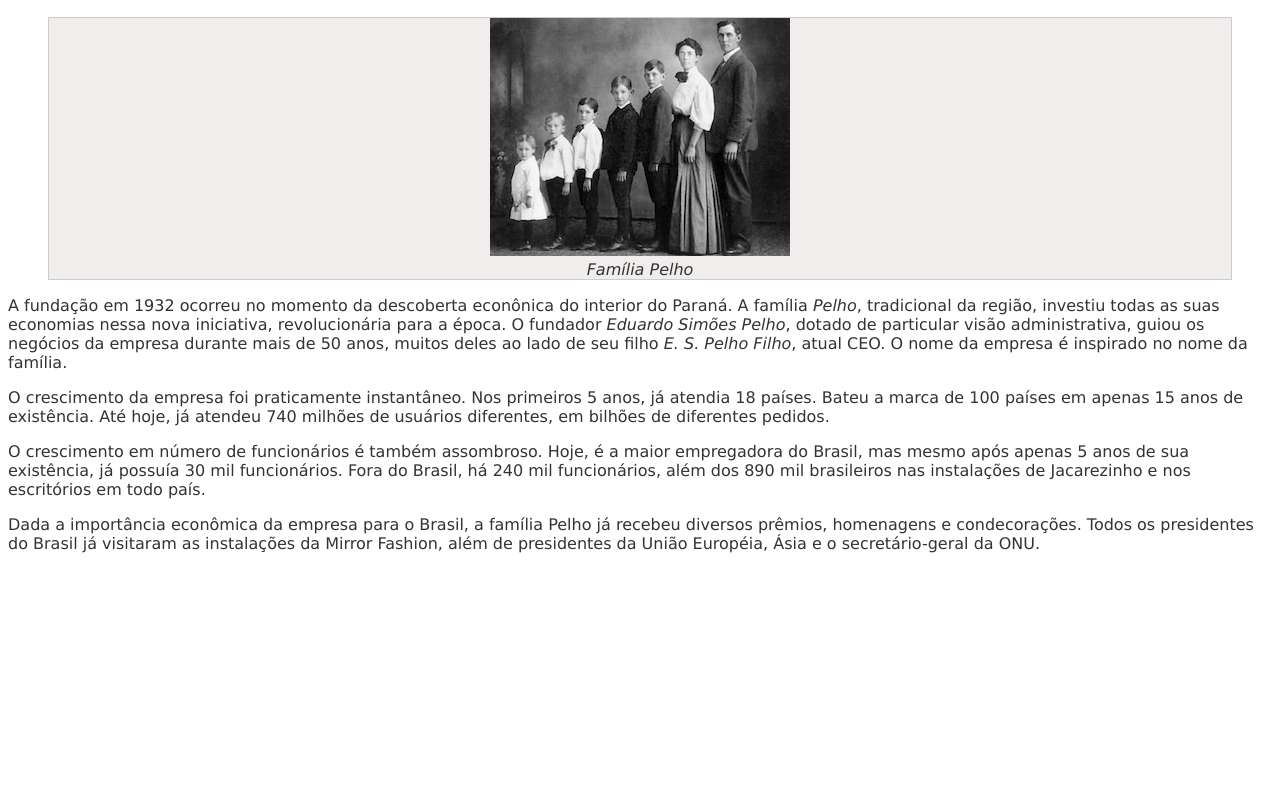
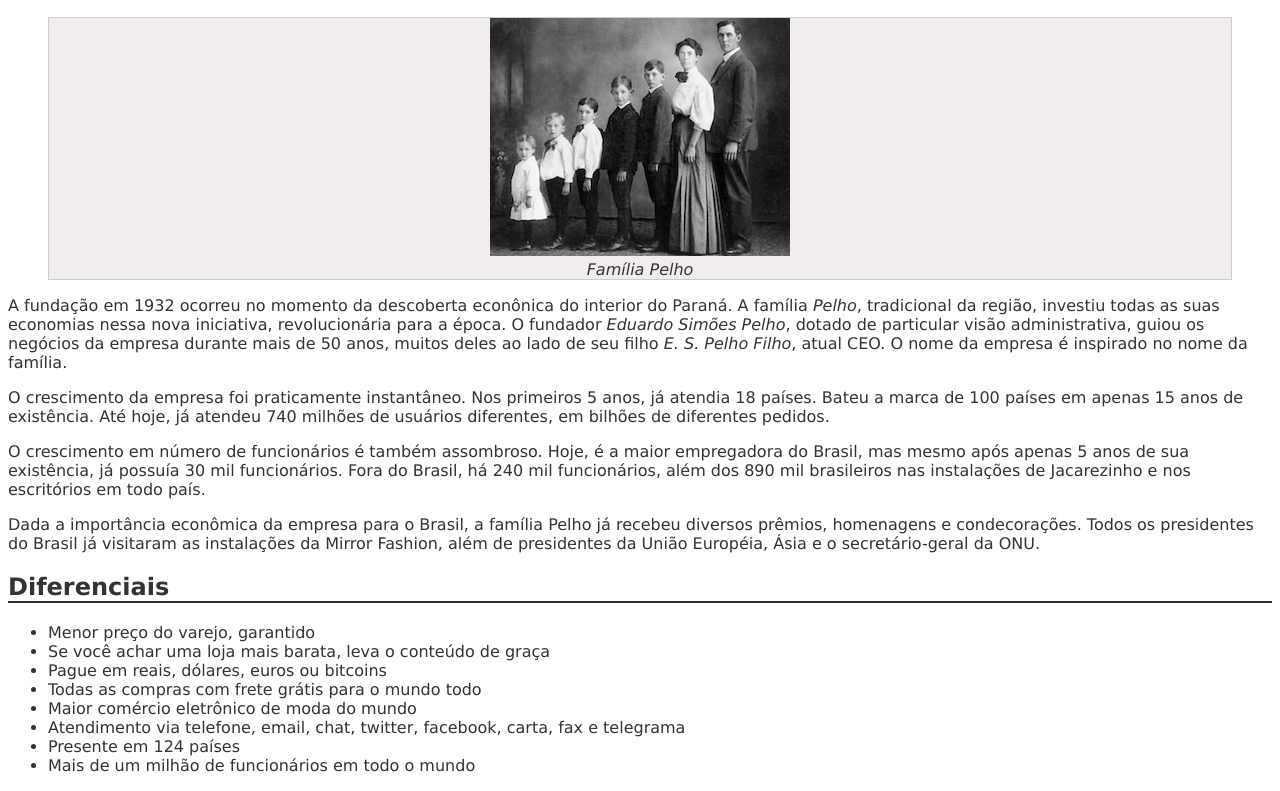
Before and after one commit to alan-santos/wd43, a plain HTML site: page sobre.html in a window 1280 px wide. Shown: the part 784-1575 px from the top of the page. Before the commit the page ends 1353 px from the top, so only its background shows below. Drawn offline with Linux system fonts and the light colour scheme.

Commit message:
exercicio 2.20

```diff
--- a/sobre.html
+++ b/sobre.html
@@ -52,6 +52,18 @@
     <p>Dada a importância econômica da empresa para o Brasil, a família Pelho já recebeu diversos prêmios,
         homenagens e condecorações. Todos os presidentes do Brasil já visitaram as instalações da Mirror
         Fashion, além de presidentes da União Européia, Ásia e o secretário-geral da ONU.</p>
+
+    <h2>Diferenciais</h2>
+    <ul>
+        <li>Menor preço do varejo, garantido</li>
+        <li>Se você achar uma loja mais barata, leva o conteúdo de graça</li>
+        <li>Pague em reais, dólares, euros ou bitcoins</li>
+        <li>Todas as compras com frete grátis para o mundo todo</li>
+        <li>Maior comércio eletrônico de moda do mundo</li>
+        <li>Atendimento via telefone, email, chat, twitter, facebook, carta, fax e telegrama</li>
+        <li>Presente em 124 países</li>
+        <li>Mais de um milhão de funcionários em todo o mundo</li>
+    </ul>
 </body>
 
 </html>
```
